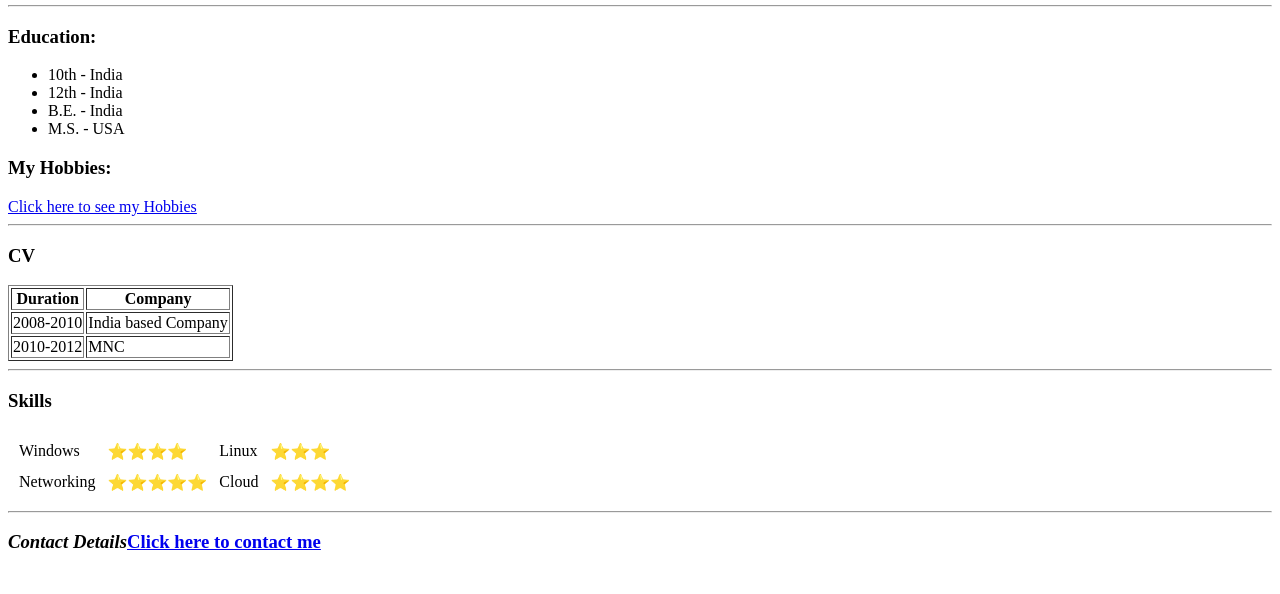
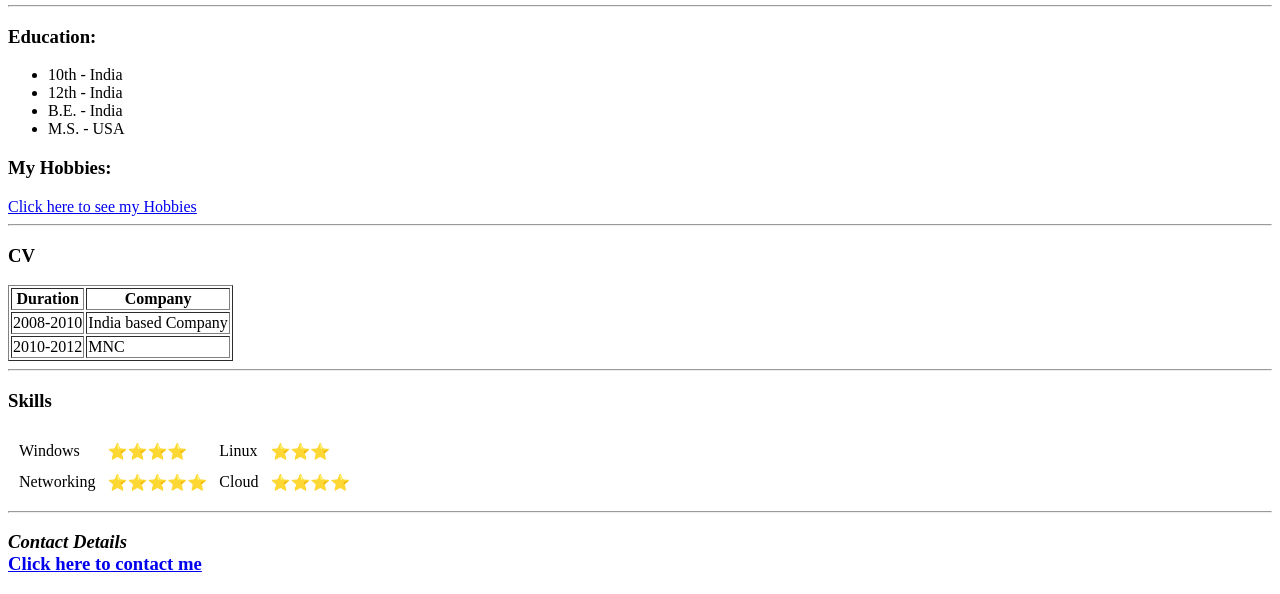
Before and after one commit to free4hny/web-development, a plain HTML site: page index.html in a window 1280 px wide. Shown: the part 377-971 px from the top of the page. Before the commit the page ends 949 px from the top, so only its background shows below. Drawn offline with Linux system fonts and the light colour scheme.

Commit message:
Update index.html

```diff
--- a/index.html
+++ b/index.html
@@ -67,6 +67,6 @@
       </tr>
     </table>
     <hr>
-    <h3><em>Contact Details</em><a href="contact.html">Click here to contact me</a></h3>
+    <h3><em>Contact Details</em><br><a href="contact.html">Click here to contact me</a></h3>
   </body>
 </html>
```
